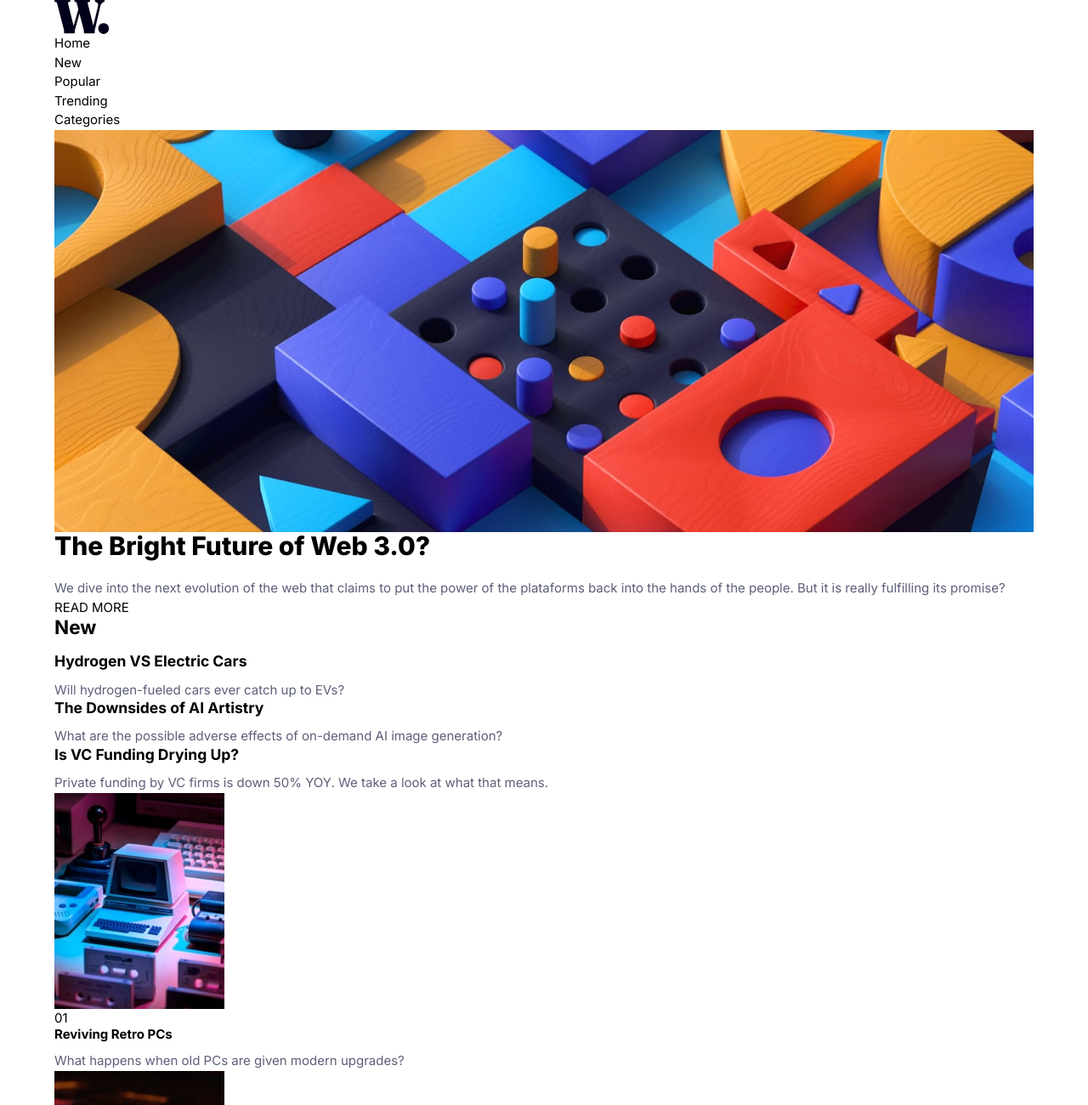
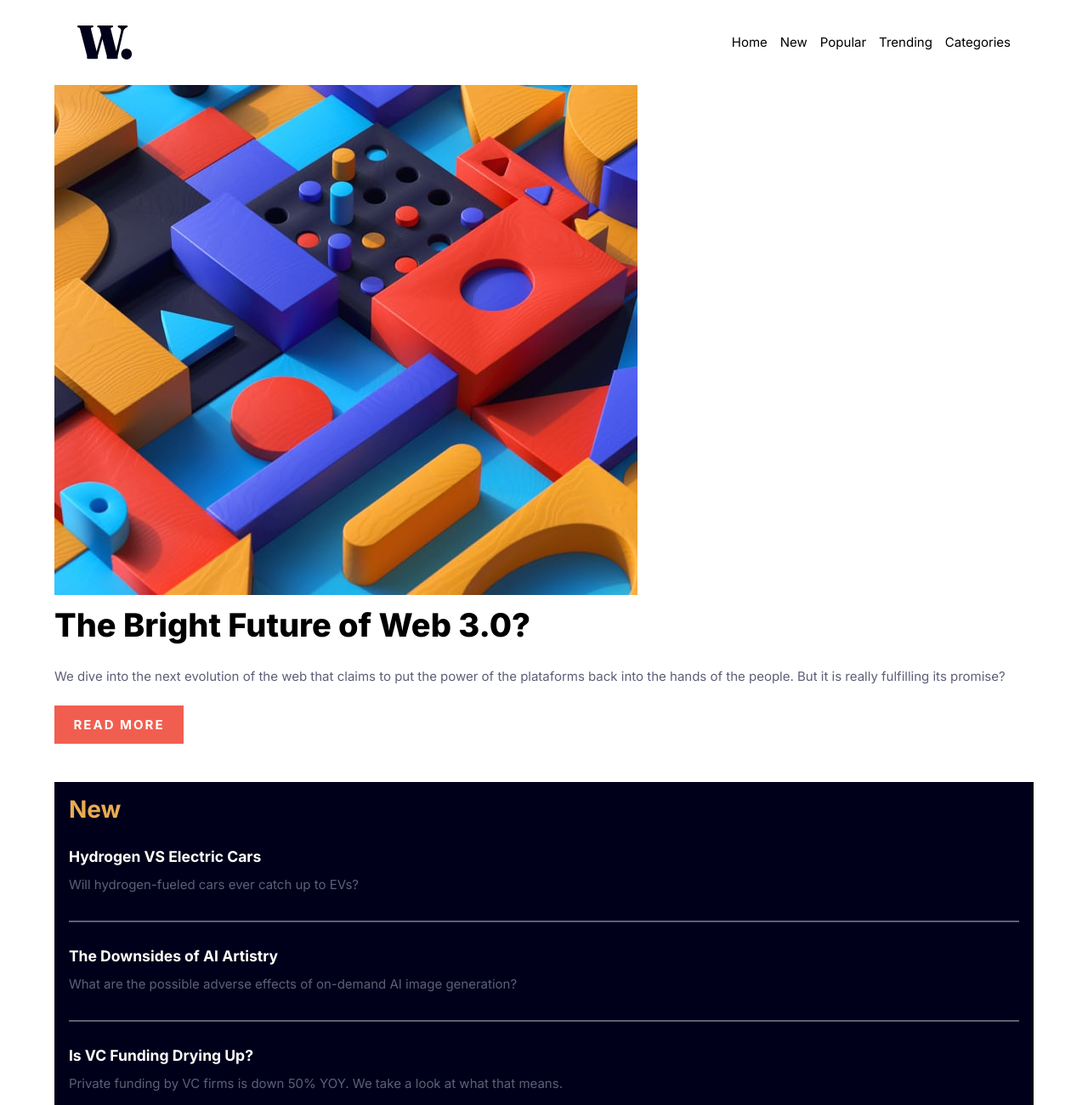
Before and after one commit to Vincenzo-Git-hub/news-homepage, a website: page index.html in a window 1280 px wide. Shown: the top 1300 px of the page at 85% size. Drawn offline with Linux system fonts and the light colour scheme.

Commit message:
updated project

```diff
--- a/app/scss/base/_typography.scss
+++ b/app/scss/base/_typography.scss
@@ -22,6 +22,7 @@ h4 {
 
 h1 {
   font-weight: var(--font-weight-heading);
+  font-size: var(--font-size-title);
 }
 
 a {
@@ -32,3 +33,24 @@ a {
 ul {
   list-style: none;
 }
+
+.new__btn {
+  color: var(--Off-white);
+  background-color: var(--Soft-red);
+  padding: 0.75em 1.5em;
+  width: fit-content;
+  margin-block: 1.5em 3em;
+  letter-spacing: 2px;
+  font-weight: 600;
+}
+
+.sidebar {
+  &__title {
+    color: var(--Soft-orange);
+    font-size: var(--font-size-side-title);
+  }
+
+  &__subtitle {
+    color: var(--Off-white);
+  }
+}
--- /dev/null
+++ b/app/scss/components/_card.scss
@@ -0,0 +1,24 @@
+.flex {
+  display: flex;
+  gap: 1em;
+}
+
+.card {
+  &__img {
+    max-width: 6.25rem;
+  }
+}
+
+.card + .card {
+  margin-top: 2em;
+}
+
+.counter {
+  font-size: var(--font-size-counter);
+  font-weight: 600;
+  color: var(--Grayish-blue);
+}
+
+.card:nth-of-type(3) {
+  margin-bottom: 4rem;
+}
--- /dev/null
+++ b/app/scss/components/_index.scss
@@ -0,0 +1 @@
+@forward "card";
--- /dev/null
+++ b/app/scss/layout/_index.scss
@@ -0,0 +1,3 @@
+@forward "navbar";
+@forward "main";
+@forward "sidebar";
--- /dev/null
+++ b/app/scss/layout/_main.scss
@@ -0,0 +1,7 @@
+@use "../util";
+
+.new {
+  &__img {
+    margin-bottom: 1em;
+  }
+}
--- /dev/null
+++ b/app/scss/layout/_navbar.scss
@@ -0,0 +1,29 @@
+.navbar {
+  padding: 2em;
+  &__link:hover {
+    color: var(--Soft-orange);
+  }
+
+  &__flex {
+    display: flex;
+    gap: 1em;
+    flex-direction: column;
+    align-items: center;
+    @media (min-width: 40em) {
+      flex-direction: row;
+      justify-content: space-between;
+    }
+  }
+}
+
+&__list {
+  display: flex;
+  gap: 1em;
+  flex-direction: column;
+  align-items: center;
+  @media (min-width: 40em) {
+    flex-direction: row;
+    align-items: center;
+    justify-content: center;
+  }
+}
--- /dev/null
+++ b/app/scss/layout/_sidebar.scss
@@ -0,0 +1,13 @@
+.sidebar {
+  background-color: var(--Very-dark-blue);
+  padding: 1.125em;
+  margin-bottom: 4em;
+
+  &__line {
+    border: 1px solid var(--Dark-grayish-blue);
+  }
+}
+
+.sidebar > * + * {
+  margin-top: 2em;
+}
--- a/app/scss/style.scss
+++ b/app/scss/style.scss
@@ -1,2 +1,4 @@
 @use "base";
 @use "util";
+@use "layout";
+@use "components";
--- a/app/scss/util/_variables.scss
+++ b/app/scss/util/_variables.scss
@@ -9,6 +9,9 @@
 
   // Typography
   --font-size-paragraph: 0.9375rem;
+  --font-size-title: 2.375rem;
+  --font-size-side-title: 1.75rem;
+  --font-size-counter: 1.875rem;
 
   --font-family: "Inter", sans-serif;
 
--- a/index.html
+++ b/index.html
@@ -18,25 +18,25 @@
 </head>
 
 <body>
-  <div class="container">
-    <nav>
+  <nav class="navbar">
+    <div class="container navbar__flex">
       <a href="#">
         <img src="assets/images/logo.svg" alt="logo">
       </a>
-      <ul>
-        <li><a href="#">Home</a></li>
-        <li><a href="#">New</a></li>
-        <li><a href="#">Popular</a></li>
-        <li><a href="#">Trending</a></li>
-        <li><a href="#">Categories</a></li>
+      <ul class="navbar__list">
+        <li class="navbar__item"><a href="#" class="navbar__link">Home</a></li>
+        <li class="navbar__item"><a href="#" class="navbar__link">New</a></li>
+        <li class="navbar__item"><a href="#" class="navbar__link">Popular</a></li>
+        <li class="navbar__item"><a href="#" class="navbar__link">Trending</a></li>
+        <li class="navbar__item"><a href="#" class="navbar__link">Categories</a></li>
       </ul>
+    </div>
   </nav>
-  </div>
 
+  <main class="new">
     <div class="container">
-    <main class="new">
-      <div>
-        <img src="assets/images/image-web-3-desktop.jpg" alt="image-web-3">
+      <div class="new__img">
+        <img src="assets/images/image-web-3-mobile.jpg" alt="image-web-3">
       </div>
       <div class="row">
         <div class="new__title">
@@ -45,31 +45,34 @@
         <div class="new__description">
           <p>We dive into the next evolution of the web that claims to put the power of the plataforms back into the
             hands of the people. But it is really fulfilling its promise?</p>
-          <a href="#">READ MORE</a>
+          <a href="#" class="new__btn">READ MORE</a>
+        </div>
       </div>
     </div>
   </main>
 
-    <aside class="aside">
-      <h2>New</h2>
-      <div class="aside__card">
-        <h3>Hydrogen VS Electric Cars</h3>
+  <aside class="sidebar container">
+    <h2 class="sidebar__title">New</h2>
+    <div class="sidebar__card">
+      <h3 class="sidebar__subtitle">Hydrogen VS Electric Cars</h3>
       <p>Will hydrogen-fueled cars ever catch up to EVs?</p>
     </div>
-      <div class="aside__card">
-        <h3>The Downsides of AI Artistry</h3>
+    <div class="sidebar__line"></div>
+    <div class="sidebar__card">
+      <h3 class="sidebar__subtitle">The Downsides of AI Artistry</h3>
       <p>What are the possible adverse effects of on-demand AI image generation?</p>
     </div>
-      <div class="aside__card">
-        <h3>Is VC Funding Drying Up?</h3>
+    <div class="sidebar__line"></div>
+    <div class="sidebar__card">
+      <h3 class="sidebar__subtitle">Is VC Funding Drying Up?</h3>
       <p>Private funding by VC firms is down 50% YOY. We take a look at what that means.</p>
     </div>
   </aside>
 
-    <div class="grid">
-      <article>
+  <div class="grid container">
+    <article class="card">
       <div class="flex">
-          <div>
+        <div class="card__img">
           <img src="assets/images/image-retro-pcs.jpg" alt="laptops">
         </div>
         <div>
@@ -79,9 +82,9 @@
         </div>
       </div>
     </article>
-      <article>
+    <article class="card">
       <div class="flex">
-          <div>
+        <div class="card__img">
           <img src="assets/images/image-top-laptops.jpg" alt="keyboard">
         </div>
         <div>
@@ -91,9 +94,9 @@
         </div>
       </div>
     </article>
-      <article>
+    <article class="card">
       <div class="flex">
-          <div>
+        <div class="card__img">
           <img src="assets/images/image-gaming-growth.jpg" alt="gamepad">
         </div>
         <div>
@@ -104,7 +107,6 @@
       </div>
     </article>
   </div>
-  </div>
 </body>
 
 </html>
```
Also changed, not shown: dist/style.css, 1 other file. Lines whose indentation alone changed are shown as unchanged.
